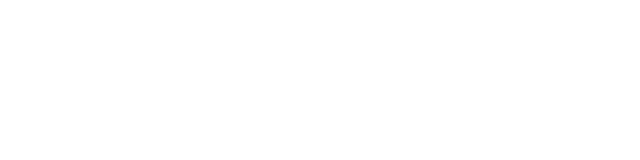
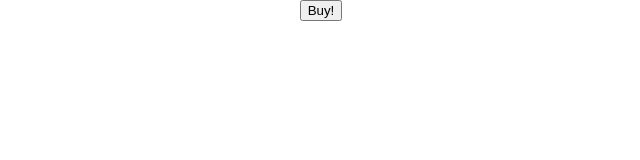
Before and after one commit to Raduuu/shop_app_frontend, a React (Create React App) app: page /cart in a window 1280 px wide. Shown: the top 160 px of the page, without its empty margins (319-959 px from the left). Built offline with nearby package versions, Linux system fonts and the light colour scheme.

Commit message:
added cart

```diff
--- a/src/App.js
+++ b/src/App.js
@@ -5,6 +5,7 @@ import Products from './components/Products/Products'
 import Header from './components/Header/Header'
 import ChangePassword from './components/ChangePassword/ChangePassword'
 import Users from './components/Users/Users'
+import Cart from './components/Cart/Cart'
 import { BrowserRouter as Router, Route, Switch, Redirect } from 'react-router-dom'
 import Cookie from 'js-cookie'
 
@@ -27,13 +28,13 @@ class App extends React.Component {
         isAdmin && Cookie.set('isAdmin', isAdmin)
     }
 
-    setIsAdmin = isAdmin => {
+    setIsAdmin = (isAdmin) => {
         this.setState({
             isAdmin: isAdmin,
         })
     }
 
-    setUserEmail = email => {
+    setUserEmail = (email) => {
         this.setState({
             email: email,
         })
@@ -69,7 +70,9 @@ class App extends React.Component {
                         <Route path="/users">
                             <Users></Users>
                         </Route>
-                        <Route path="/cart">{/* <Cart></Cart> */}</Route>
+                        <Route path="/cart">
+                            <Cart></Cart>
+                        </Route>
                         <Route
                             path="/"
                             render={({ location }) => {
--- a/src/components/Cart/Cart.js
+++ b/src/components/Cart/Cart.js
@@ -1,5 +1,33 @@
 import React from 'react'
+import CartProduct from './CartProduct'
+import Cookie from 'js-cookie'
+import axios from 'axios'
 
-const Cart = () => {}
+const onCheckout = (cartProducts) => {
+    const token = Cookie.get('token') ? Cookie.get('token') : null
+    const BearerToken = `Bearer ${token}`
+    const headers = {
+        'Content-Type': 'application/json',
+        Authorization: BearerToken,
+    }
+    const body = { products: cartProducts }
+
+    axios({
+        url: 'http://localhost:9000/api/checkout/',
+        method: 'POST',
+        headers: headers,
+        data: body,
+    }).then((res) => {})
+}
+
+const Cart = () => {
+    const cartProducts = Cookie.get('cart') ? JSON.parse(Cookie.get('cart')) : []
+    return (
+        <>
+            {cartProducts && cartProducts.map((cartProduct) => <CartProduct {...cartProduct}></CartProduct>)}
+            <button onClick={() => onCheckout(cartProducts)}>Buy!</button>
+        </>
+    )
+}
 
 export default Cart
--- /dev/null
+++ b/src/components/Cart/CartProduct.js
@@ -0,0 +1,22 @@
+import React from 'react'
+import styled from 'styled-components'
+
+const Wrapper = styled.div`
+    border: 1px solid black;
+    border-radius: 5px;
+    display: inline-block;
+    padding: 5px 20px;
+`
+
+const CartProduct = ({ name, quantity }) => {
+    return (
+        <>
+            <Wrapper>
+                <p>{name}</p>
+                <p>Quantity: {quantity}</p>
+            </Wrapper>
+        </>
+    )
+}
+
+export default CartProduct
```
